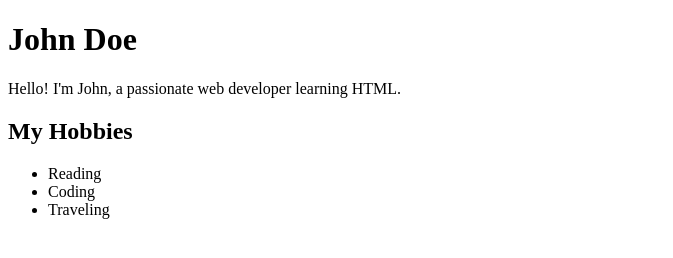
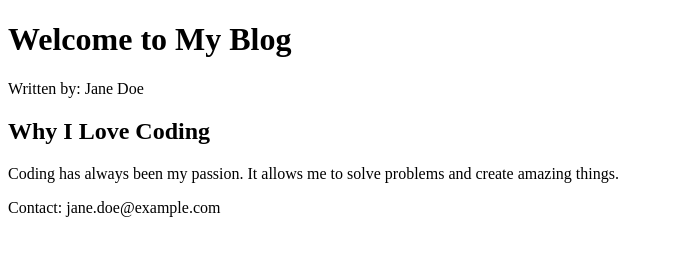
Before and after one commit to sanjayS1506/WEB-DEV-2025, a plain HTML site: page HTML/SECTION 1/S01-Task 2.html in a window 1280 px wide. Shown: the whole page, without its empty margins (0-673 px from the left). Drawn offline with Linux system fonts and the light colour scheme.

Commit message:
S01-Task 2.html

```diff
--- a/HTML/SECTION 1/S01-Task 2.html
+++ b/HTML/SECTION 1/S01-Task 2.html
@@ -1,18 +1,24 @@
 <!DOCTYPE html>
 <html>
 <head>
-<title>Personal Profile</title>
+<title>My Blog</title>
 <meta charset="UTF-8">
-<meta name="description" content="This is my personal profile webpage.">
+<meta name="viewport" content="width=device-width, initial-scale=1.0">
+<meta name="description" content="A simple blog layout using HTML.">
 </head>
 <body>
 <header>
-<h1>John Doe</h1>
+<h1>Welcome to My Blog</h1>
+<p>Written by: Jane Doe</p>
 </header>
-<main>
-<p>Hello! I'm John, a passionate web developer learning HTML.</p>
-<h2>My Hobbies</h2>
-<ul>
-<li>Reading</li>
-<li>Coding</li>
-<li>Traveling</li>
+<article>
+<h2>Why I Love Coding</h2>
+<p>Coding has always been my passion. It allows me to solve problems and create
+amazing things.</p>
+</article>
+
+<footer>
+<p>Contact: jane.doe@example.com</p>
+</footer>
+</body>
+</html>
```
